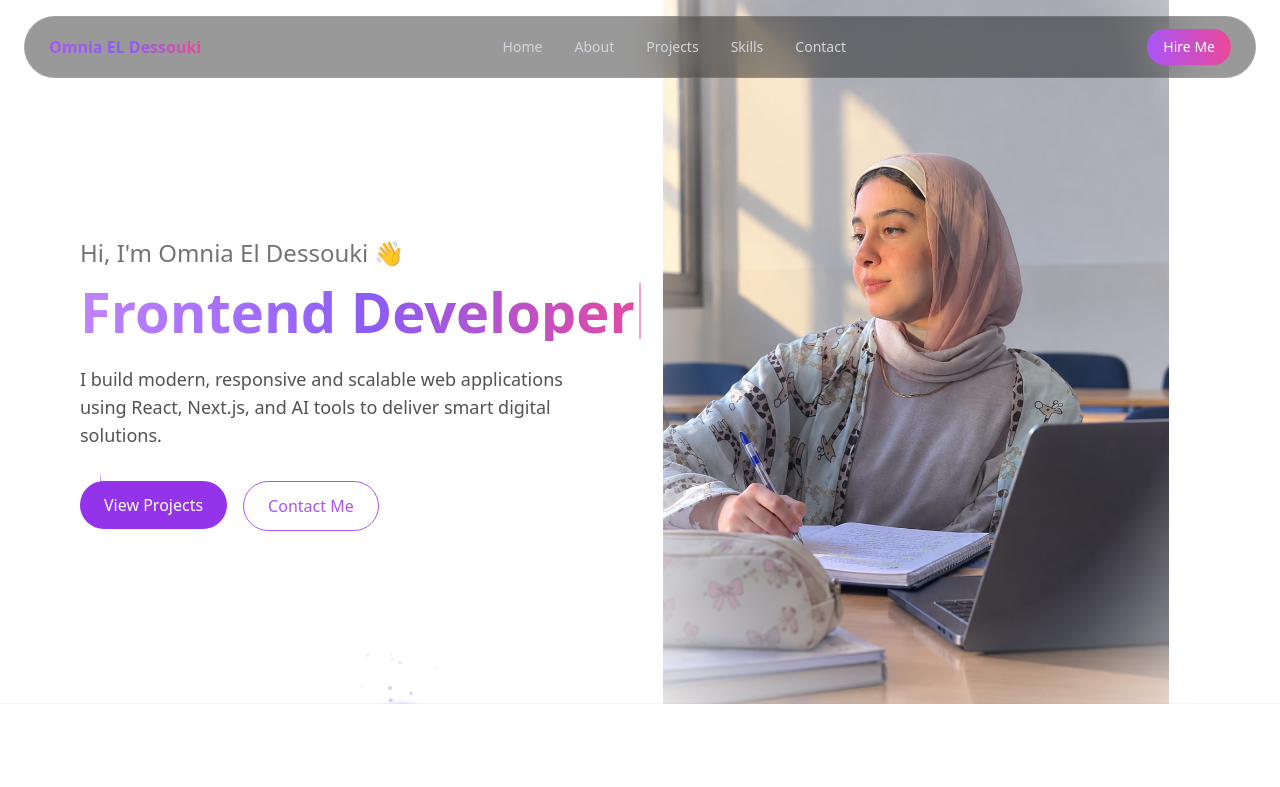
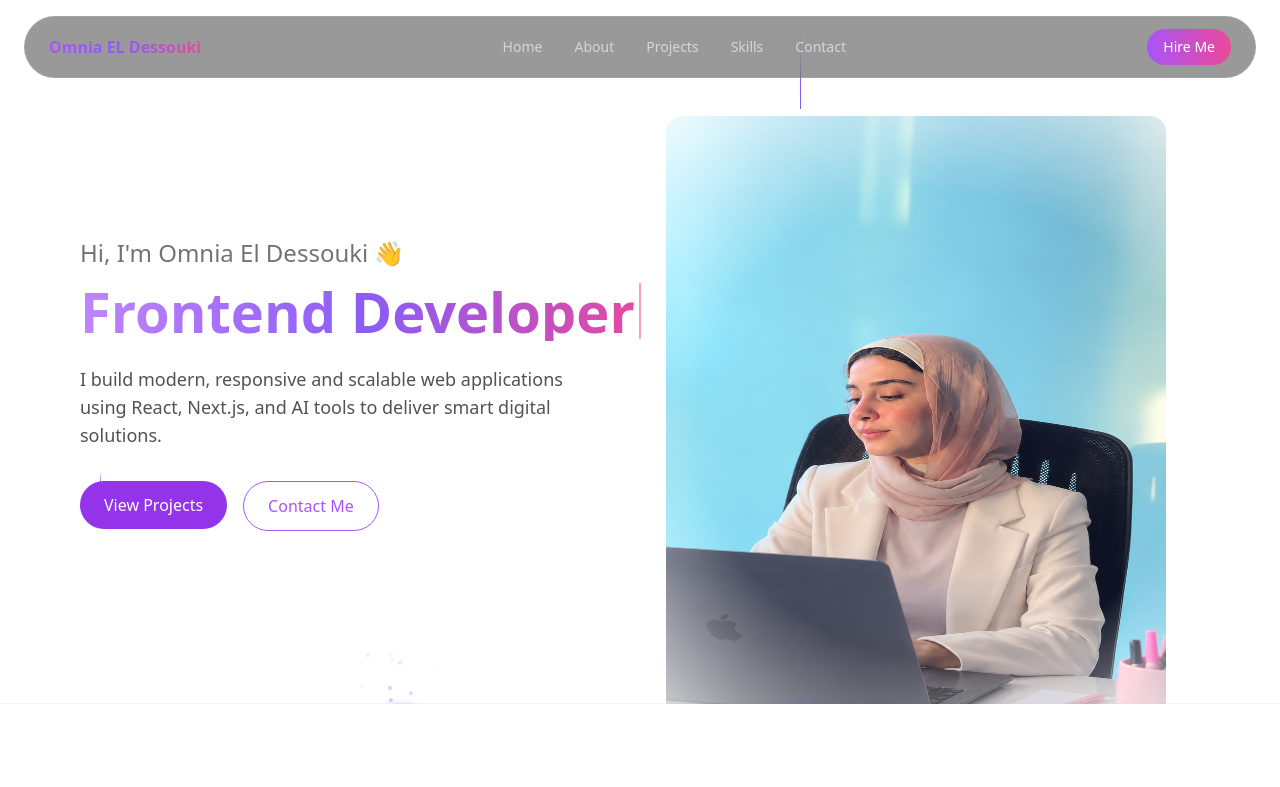
Before and after one commit to omniaeldessouki/my-portfolio, a Next.js app: page / in a window 1280 px wide. Shown: the top 787 px of the page. Built offline with nearby package versions, Linux system fonts and the light colour scheme.

Commit message:
fix hero section

```diff
--- a/components/HeroScrollDemo.jsx
+++ b/components/HeroScrollDemo.jsx
@@ -524,7 +524,7 @@ export function HeroScrollDemo() {
 
   return (
     <BackgroundBeamsWithCollision className="min-[767px]:max-[1190px]:h-auto">
-        <section
+      <section
         className="
           relative
           max-w-[1620px] w-full mx-auto
@@ -559,17 +559,17 @@ export function HeroScrollDemo() {
               maskImage:
                 "radial-gradient(ellipse 68% 72% at 54% 50%, #000 52%, transparent 96%)",
             }}
-            className="w-full max-w-[820px] flex justify-center"
+            className="w-full max-w-[720px] flex justify-center"
           >
             <Lens hovering={hovering} setHovering={setHovering}>
               <motion.img
-                src="/Thoughtful Student in Sunlit Classroom.png"
+                src="/Focused Workspace Portrait.png"
                 alt="Omnia AI Portfolio"
                 className="
-                  w-full max-w-[820px]
-                  h-[600px] min-[1190px]:h-[900px]
-                  object-contain object-center
-                "
+                  w-[400px] h-[600px]
+                  min-[1090px]:w-[500px] min-[1090px]:h-[620px]
+                  object-fit object-center rounded-2xl
+                  "
                 whileHover={{ scale: 1.03 }}
                 transition={{ duration: 0.3 }}
               />
@@ -660,7 +660,7 @@ export function HeroScrollDemo() {
         >
           <Lens hovering={hovering} setHovering={setHovering}>
             <motion.img
-              src="/Thoughtful Student in Sunlit Classroom.png"
+              src="/Focused Workspace Portrait.png"
               alt="Omnia AI Portfolio"
               className="
                 rounded-2xl
@@ -677,7 +677,6 @@ export function HeroScrollDemo() {
     </BackgroundBeamsWithCollision>
   );
 }
-
 
 // "use client";
 // import React, { useState, useEffect } from "react";
```
Also changed, not shown: pages/index.js (line endings or trailing spaces), public/Focused Workspace Portrait.png (added).
